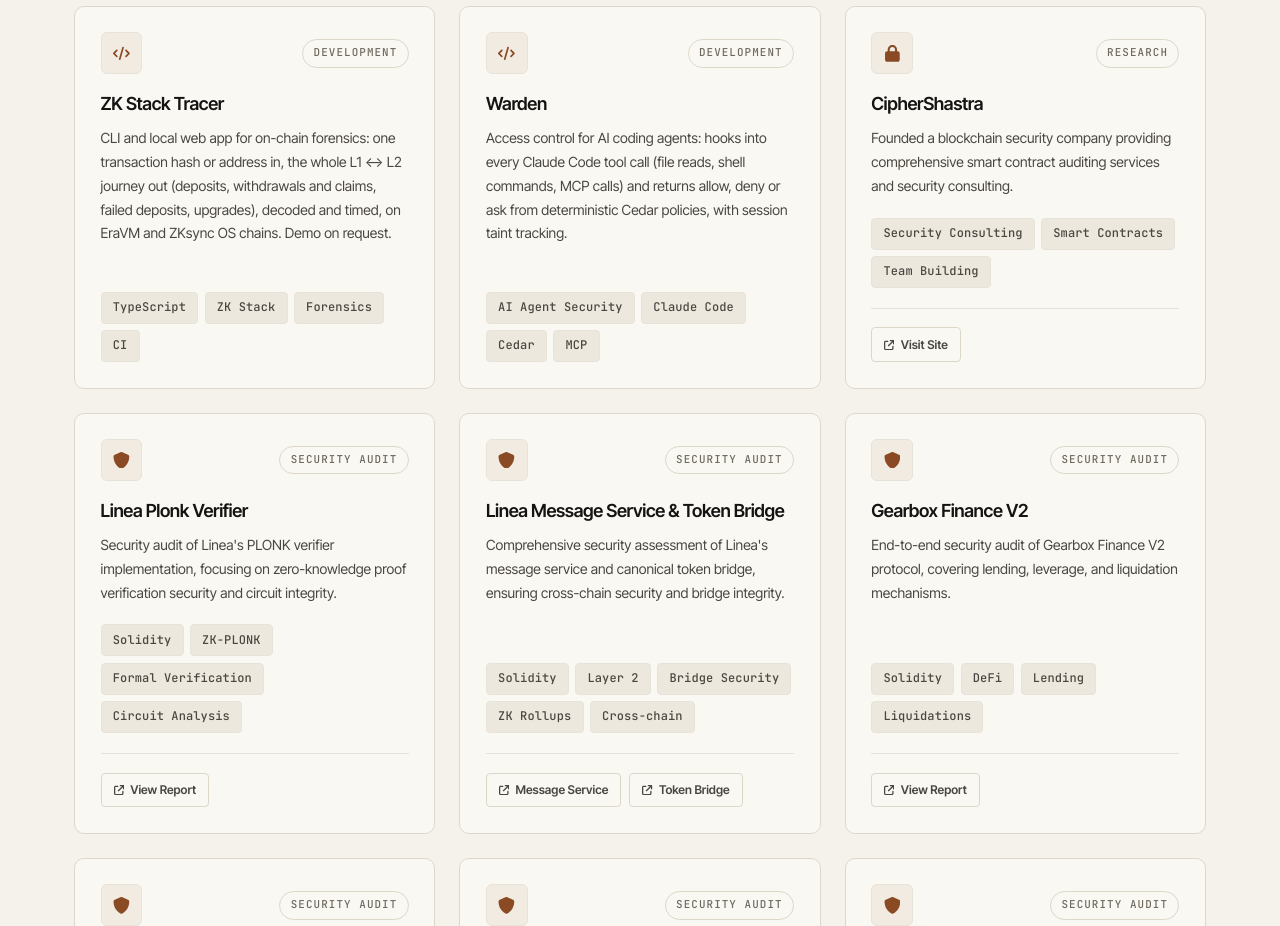
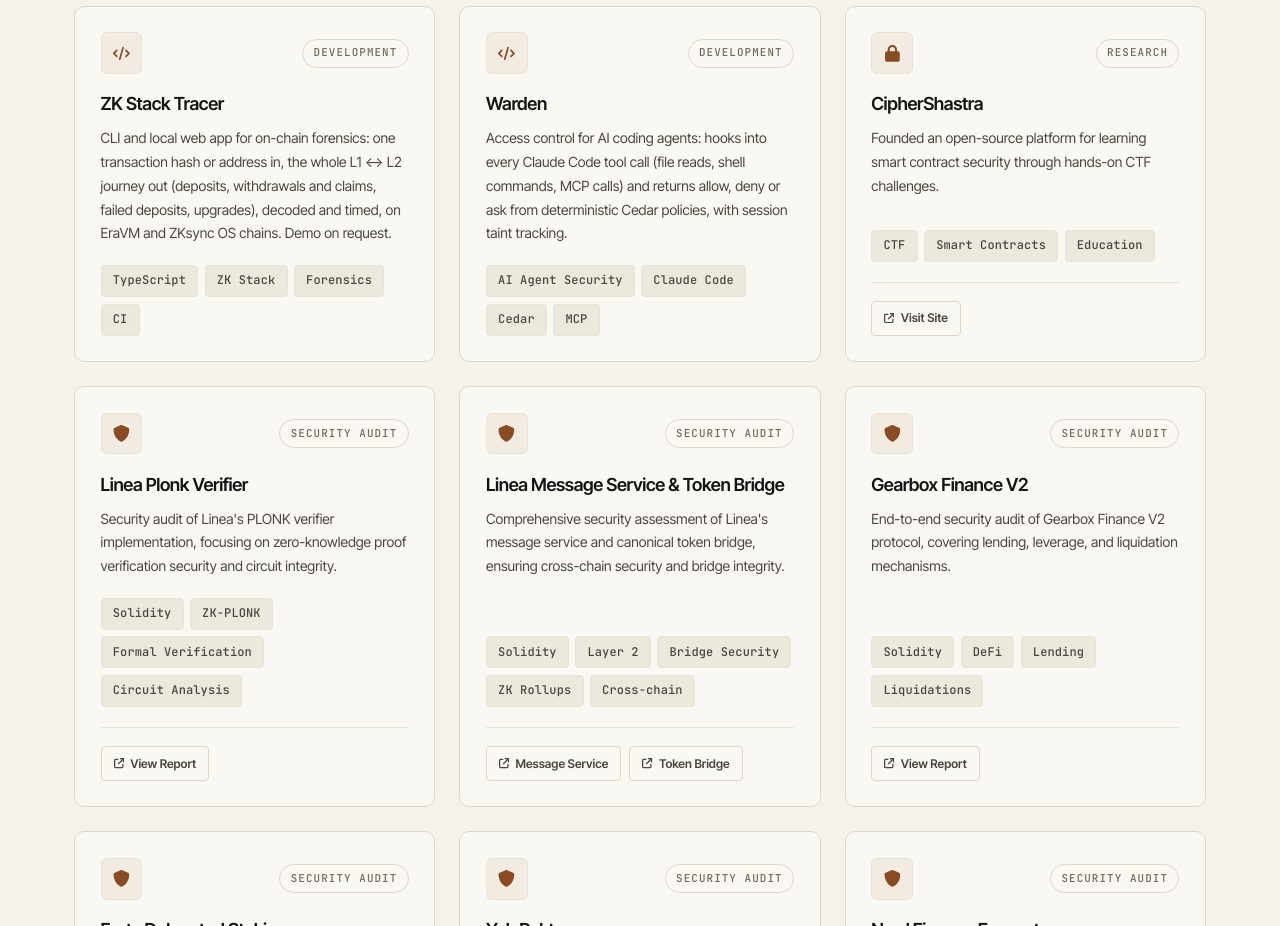
Before and after one commit to razzor-codes/razzor, a React (Create React App) app: page / in a window 1280 px wide. Shown: the part 2660-3586 px from the top of the page. Built offline with nearby package versions, Linux system fonts and the light colour scheme; no server answers.

Commit message:
CipherShastra described as a learning platform, not a company

```diff
--- a/src/components/Projects/Projects.tsx
+++ b/src/components/Projects/Projects.tsx
@@ -40,8 +40,8 @@ const Projects: React.FC = () => {
     },
     {
       title: "CipherShastra",
-      description: "Founded a blockchain security company providing comprehensive smart contract auditing services and security consulting.",
-      technologies: ["Security Consulting", "Smart Contracts", "Team Building"],
+      description: "Founded an open-source platform for learning smart contract security through hands-on CTF challenges.",
+      technologies: ["CTF", "Smart Contracts", "Education"],
       link: "https://ciphershastra.com",
       type: "research"
     },
```
